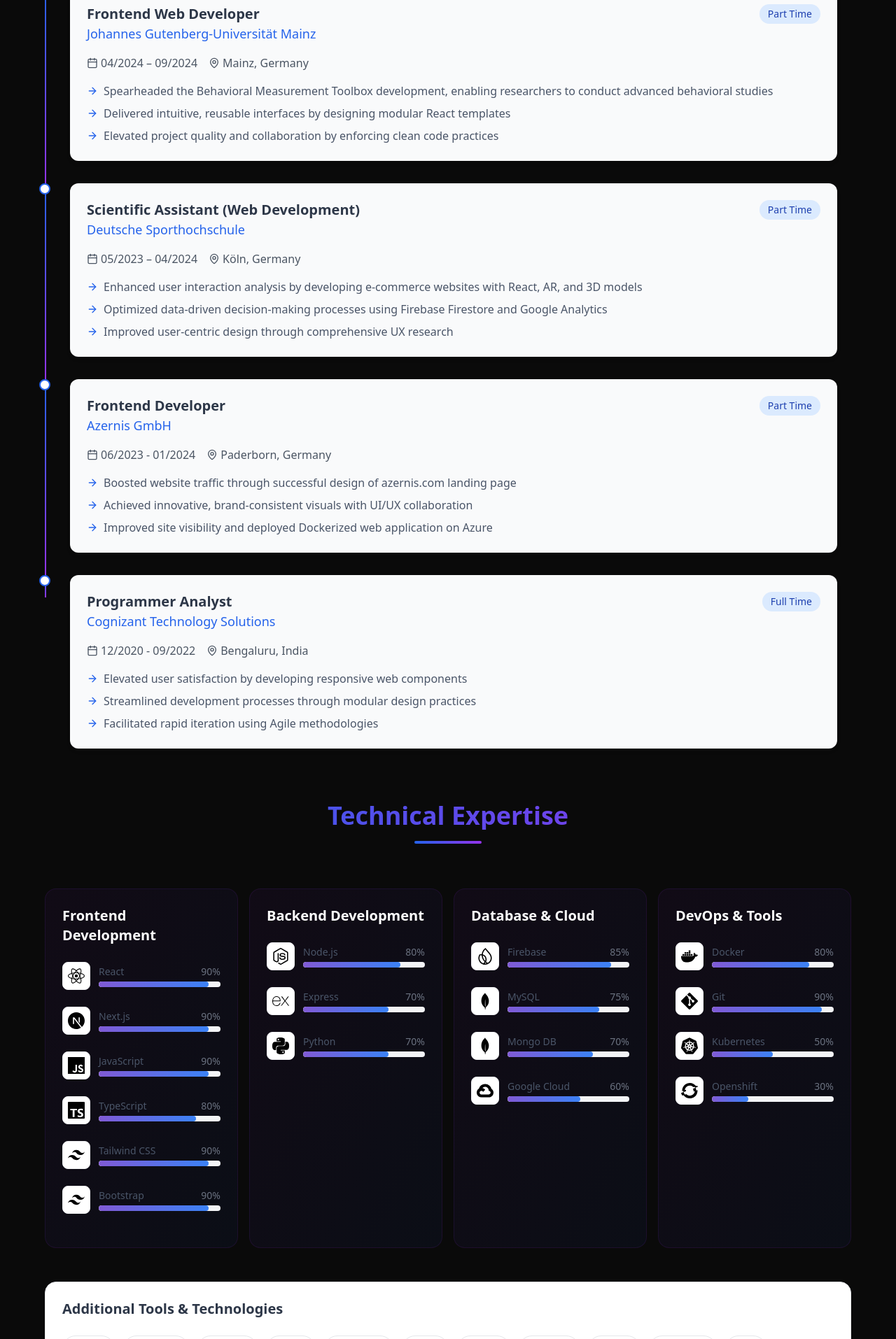
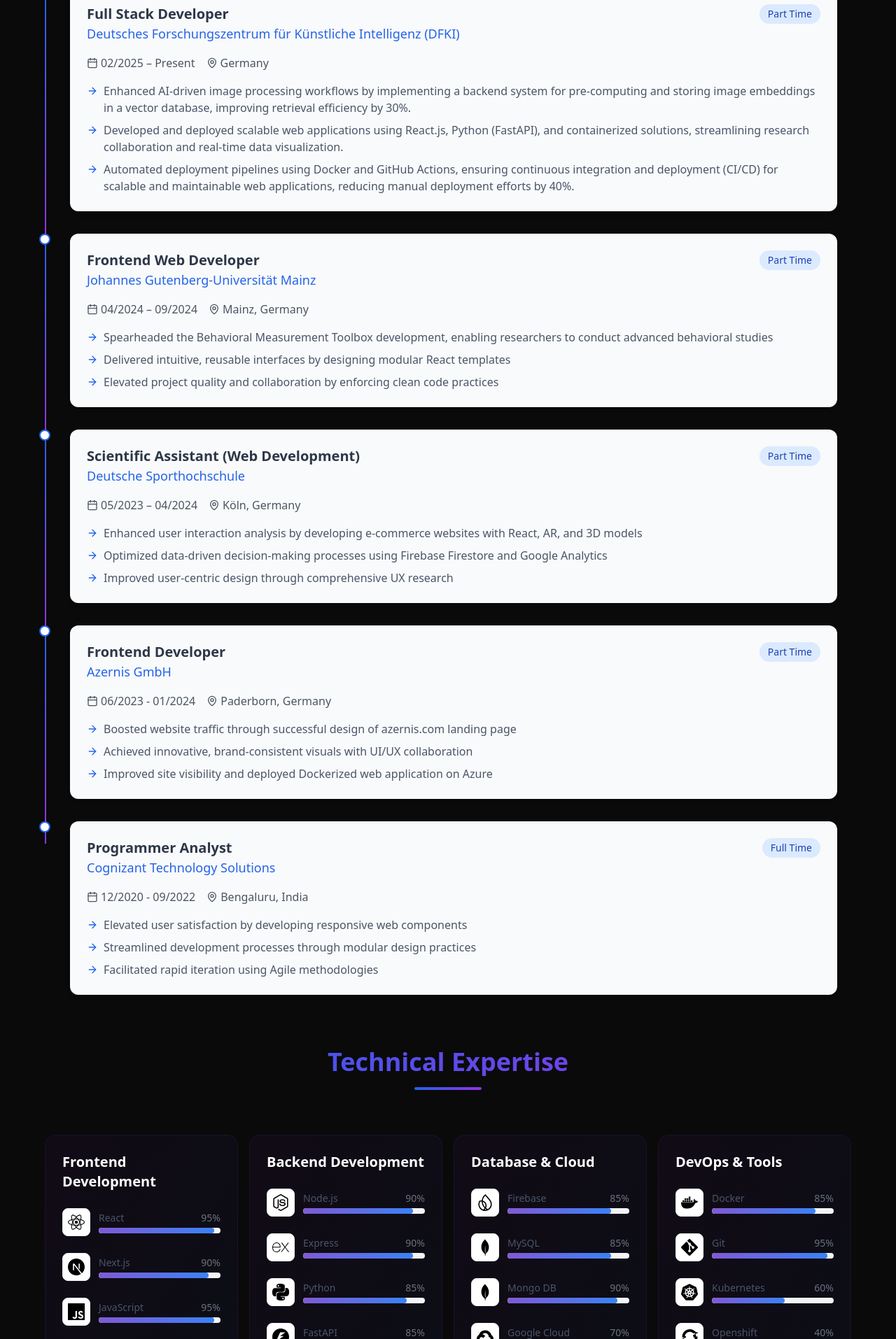
Before and after one commit to prathmesh3235/my-portfolio, a Next.js app: page / in a window 1280 px wide. Shown: the part 766-2680 px from the top of the page at 70% size. Built offline with nearby package versions, Linux system fonts and the light colour scheme.

Commit message:
Updated Details

```diff
--- a/src/app/components/SkillsShowcase.js
+++ b/src/app/components/SkillsShowcase.js
@@ -11,7 +11,7 @@
     skills: [
       {
         name: "React",
-        level: 90,
+        level: 95,
         logo: "/logos/react.svg",
         color: "bg-gradient-to-r from-purple-500 to-blue-500"
       },
@@ -23,7 +23,7 @@
       },
       {
         name: "JavaScript",
-        level: 90,
+        level: 95,
         logo: "/logos/javascript.svg",
         color: "bg-gradient-to-r from-purple-500 to-blue-500"
       },
@@ -35,7 +35,7 @@
       },
       {
         name: "Tailwind CSS",
-        level: 90,
+        level: 95,
         logo: "/logos/tailwindcss.svg",
         color: "bg-gradient-to-r from-purple-500 to-blue-500"
       },
@@ -56,20 +56,26 @@
     skills: [
       {
         name: "Node.js",
-        level: 80,
+        level: 90,
         logo: "/logos/nodejs.svg",
         color: "bg-gradient-to-r from-purple-500 to-blue-500"
       },
       {
         name: "Express",
-        level: 70,
+        level: 90,
         logo: "/logos/express.svg",
         color: "bg-gradient-to-r from-purple-500 to-blue-500"
       },
       {
         name: "Python",
-        level: 70,
+        level: 85,
         logo: "/logos/python.svg",
+        color: "bg-gradient-to-r from-purple-500 to-blue-500"
+      },
+      {
+        name: "FastAPI",
+        level: 85,
+        logo: "/logos/fastapi.svg",
         color: "bg-gradient-to-r from-purple-500 to-blue-500"
       }
     ]
@@ -89,19 +95,19 @@
       },
       {
         name: "MySQL",
-        level: 75,
+        level: 85,
         logo: "/logos/mongodb.svg",
         color: "bg-gradient-to-r from-purple-500 to-blue-500"
       },
       {
         name: "Mongo DB",
-        level: 70,
+        level: 90,
         logo: "/logos/mongodb.svg",
         color: "bg-gradient-to-r from-purple-500 to-blue-500"
       },
       {
         name: "Google Cloud",
-        level: 60,
+        level: 70,
         logo: "/logos/googlecloud.svg",
         color: "bg-gradient-to-r from-purple-500 to-blue-500"
       }
@@ -116,25 +122,25 @@
     skills: [
       {
         name: "Docker",
-        level: 80,
+        level: 85,
         logo: "/logos/docker.svg",
         color: "bg-gradient-to-r from-purple-500 to-blue-500"
       },
       {
         name: "Git",
-        level: 90,
+        level: 95,
         logo: "/logos/git.svg",
         color: "bg-gradient-to-r from-purple-500 to-blue-500"
       },
       {
         name: "Kubernetes",
-        level: 50,
+        level: 60,
         logo: "/logos/kubernetes.svg",
         color: "bg-gradient-to-r from-purple-500 to-blue-500"
       },
       {
         name: "Openshift",
-        level: 30,
+        level: 40,
         logo: "/logos/redhatopenshift.svg",
         color: "bg-gradient-to-r from-purple-500 to-blue-500"
       },
--- a/src/app/components/WorkExperience.js
+++ b/src/app/components/WorkExperience.js
@@ -3,6 +3,18 @@
 import { Briefcase, Calendar, MapPin, ArrowRight } from 'lucide-react';
 
 const workExperience = [
+  {
+    title: "Full Stack Developer",
+    company: "Deutsches Forschungszentrum für Künstliche Intelligenz (DFKI)",
+    location: "Germany",
+    period: "02/2025 – Present",
+    type: "Part Time",
+    highlights: [
+      "Enhanced AI-driven image processing workflows by implementing a backend system for pre-computing and storing image embeddings in a vector database, improving retrieval efficiency by 30%.",
+      "Developed and deployed scalable web applications using React.js, Python (FastAPI), and containerized solutions, streamlining research collaboration and real-time data visualization.",
+      "Automated deployment pipelines using Docker and GitHub Actions, ensuring continuous integration and deployment (CI/CD) for scalable and maintainable web applications, reducing manual deployment efforts by 40%."
+    ]
+  },
   {
     title: "Frontend Web Developer",
     company: "Johannes Gutenberg-Universität Mainz",
```
Also changed, not shown: public/logos/fastapi.svg (added).
